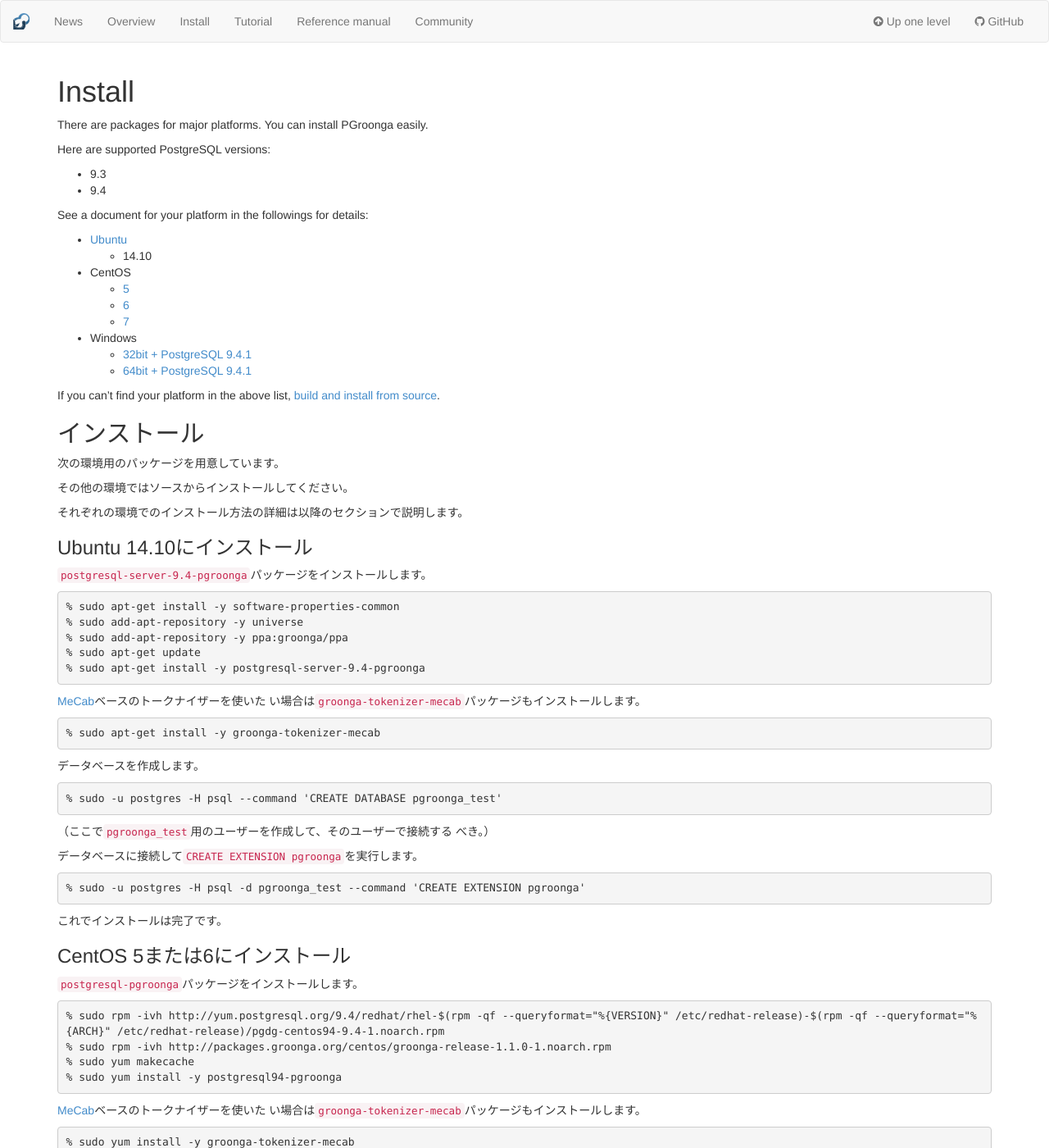
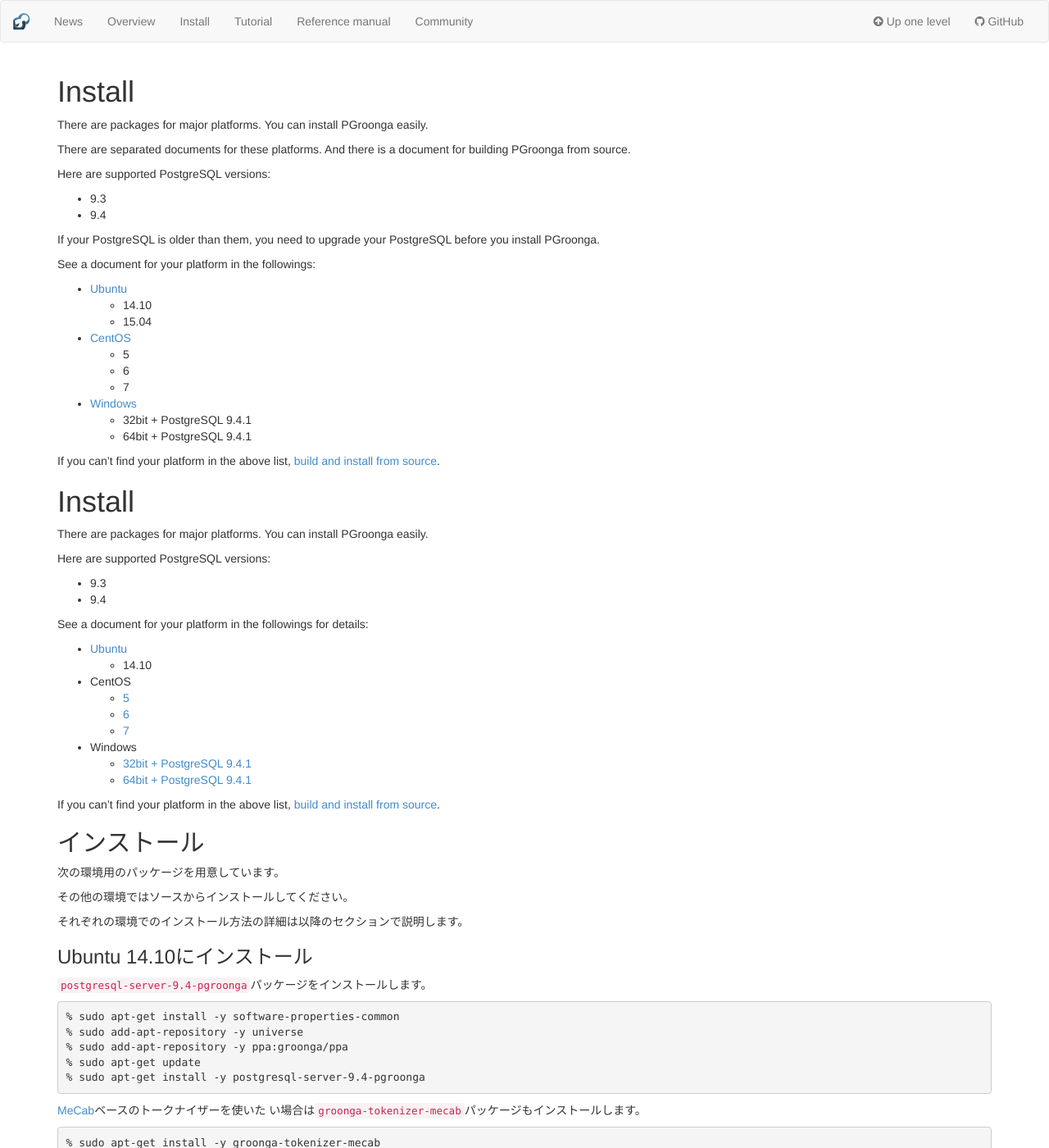
Before and after one commit to pgroonga/pgroonga.github.io, a Jekyll site: the page built from install/index.md, in a window 1280 px wide and 1400 px high. Shown: the whole window at 82% size. Built offline with Jekyll 4.4.1, drawn with Linux system fonts in a browser that asks for light colours; some of the changed text lies outside the part shown.

Commit message:
Splitting install documents

```diff
--- a/_config.yml
+++ b/_config.yml
@@ -4,6 +4,7 @@
 pgroonga_version: 0.5.0
 pgroonga_release_date: 2015-04-29
 copyright_year: 2015
+windows_postgresql_version: 9.4.1-3
 exclude: ["Rakefile", "Gemfile", "Gemfile.lock"]
 description: A PostgreSQL plugin to use Groonga as index
 
--- a/install/index.md
+++ b/install/index.md
@@ -2,6 +2,35 @@
 title: Install
 layout: en
 ---
+
+# Install
+
+There are packages for major platforms. You can install PGroonga easily.
+
+There are separated documents for these platforms. And there is a document for building PGroonga from source.
+
+Here are supported PostgreSQL versions:
+
+  * 9.3
+  * 9.4
+
+If your PostgreSQL is older than them, you need to upgrade your PostgreSQL before you install PGroonga.
+
+See a document for your platform in the followings:
+
+  * [Ubuntu](ubuntu.html)
+    * 14.10
+    * 15.04
+  * [CentOS](centos.html)
+    * 5
+    * 6
+    * 7
+  * [Windows](windows.html)
+    * 32bit + PostgreSQL 9.4.1
+    * 64bit + PostgreSQL 9.4.1
+
+If you can't find your platform in the above list, [build and install from source](source.html).
+
 
 # Install
 
@@ -71,8 +100,7 @@
     % sudo yum makecache
     % sudo yum install -y postgresql94-pgroonga
 
-[MeCab](http://taku910.github.io/mecab/)ベースのトークナイザーを使いた
-い場合は`groonga-tokenizer-mecab`パッケージもインストールします。
+If you want to use [MeCab](http://taku910.github.io/mecab/) based tokenizer, you also need to install `groonga-tokenizer-mecab` package:
 
     % sudo yum install -y groonga-tokenizer-mecab
 
```
Also changed, not shown: install/centos.md (added, +106 -0 lines), install/ubuntu.md (added, +53 -0 lines), install/windows.md (added, +46 -0 lines), overview/index.md (+1 -1 lines).
